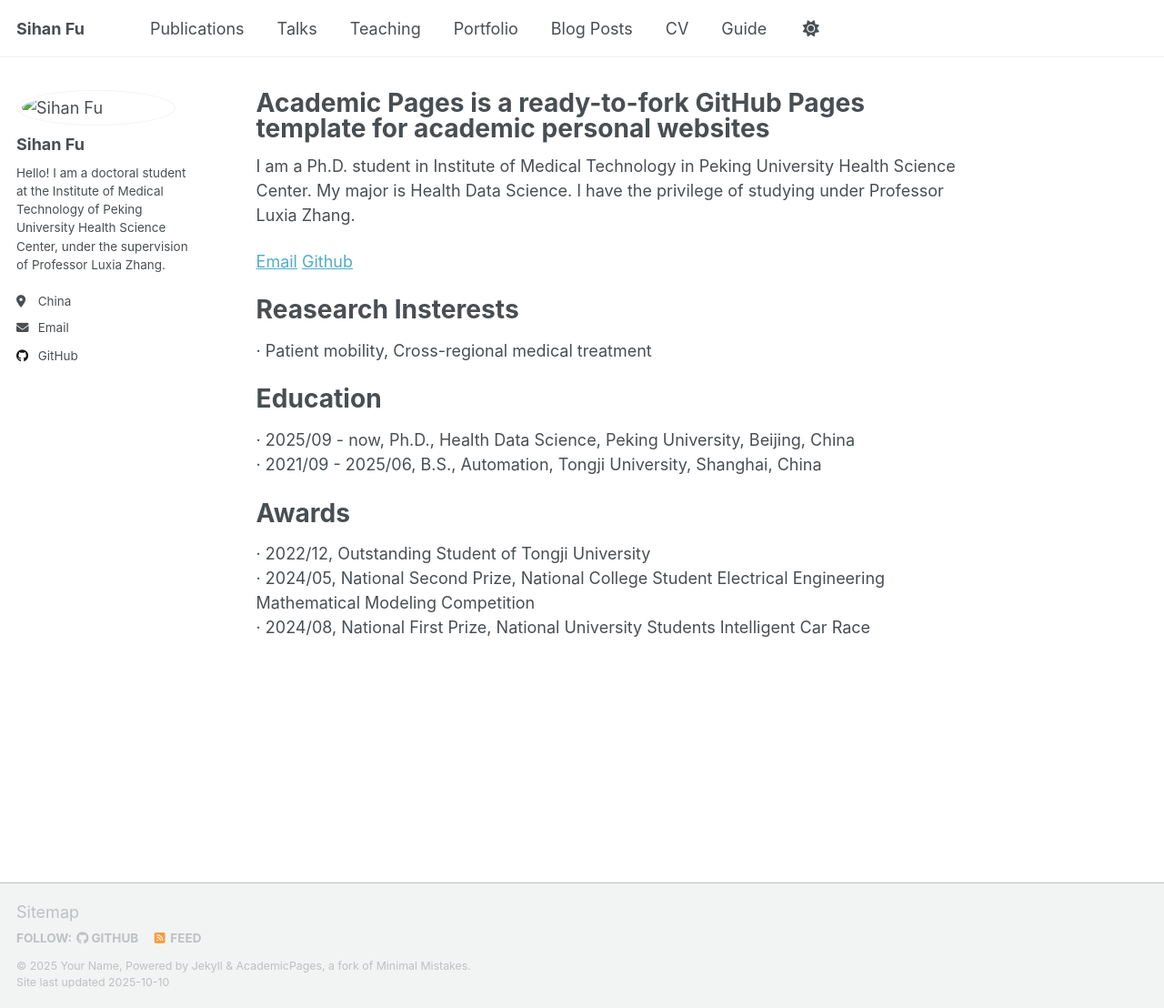
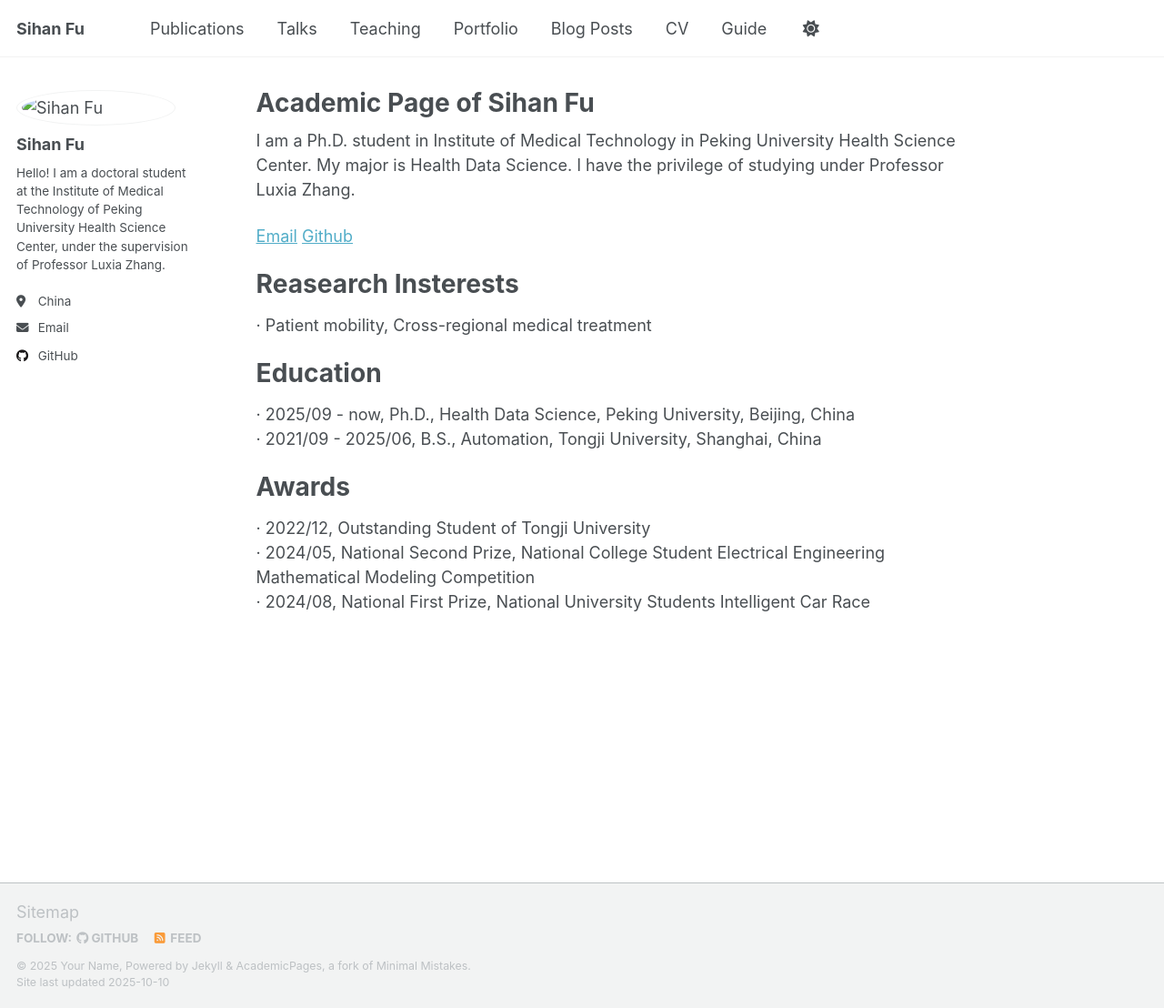
Before and after one commit to FuSihan1/FuSihan1.github.io, a Jekyll site: the page built from _pages/about.md, in a window 1280 px wide and 1108 px high. Shown: the whole window at 91% size. Built offline with Jekyll 4.4.1, drawn with Linux system fonts in a browser that asks for light colours; a script that is not in the unit is left out.

Commit message:
Update about.md

```diff
--- a/_pages/about.md
+++ b/_pages/about.md
@@ -1,6 +1,6 @@
 ---
 permalink: /
-title: "Academic Pages is a ready-to-fork GitHub Pages template for academic personal websites"
+title: "Academic Page of Sihan Fu"
 author_profile: true
 redirect_from:
   - /about/
```
